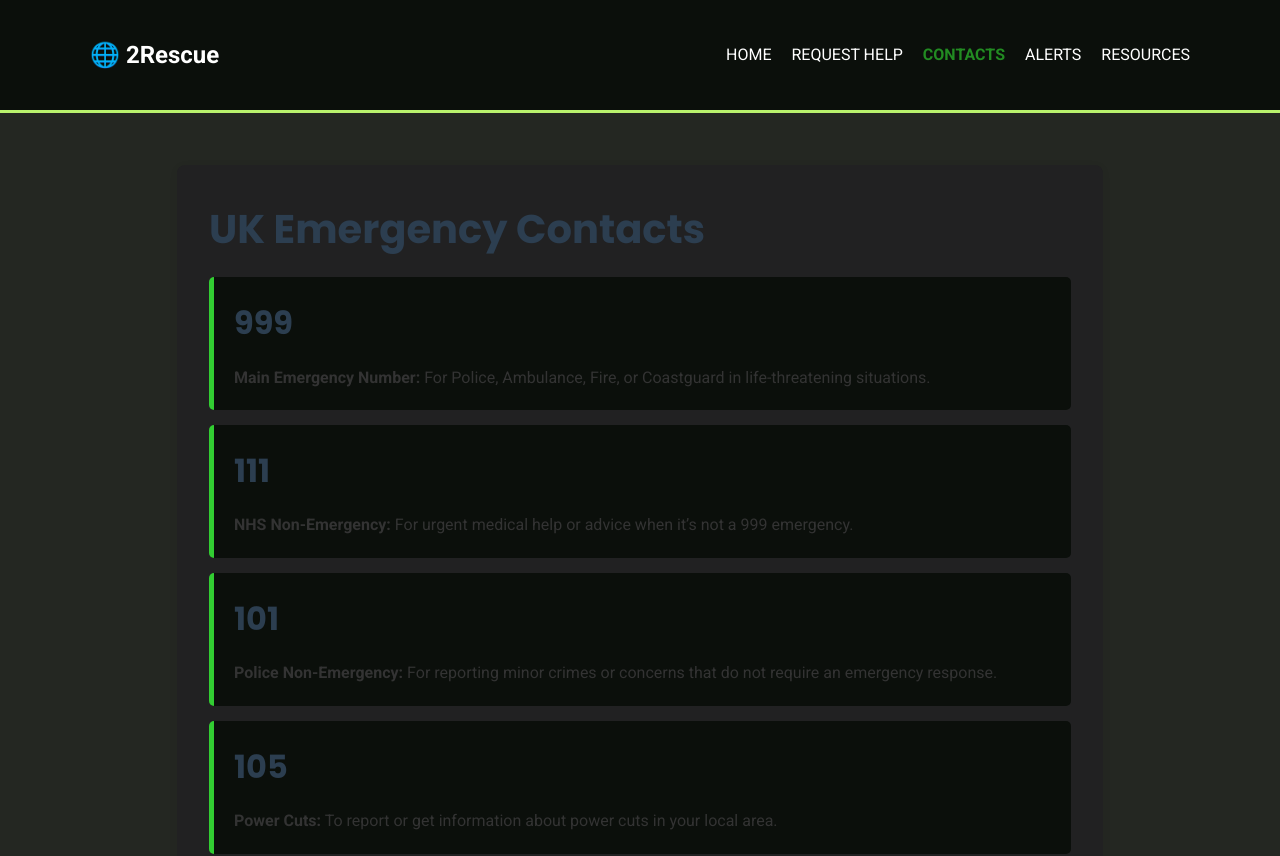
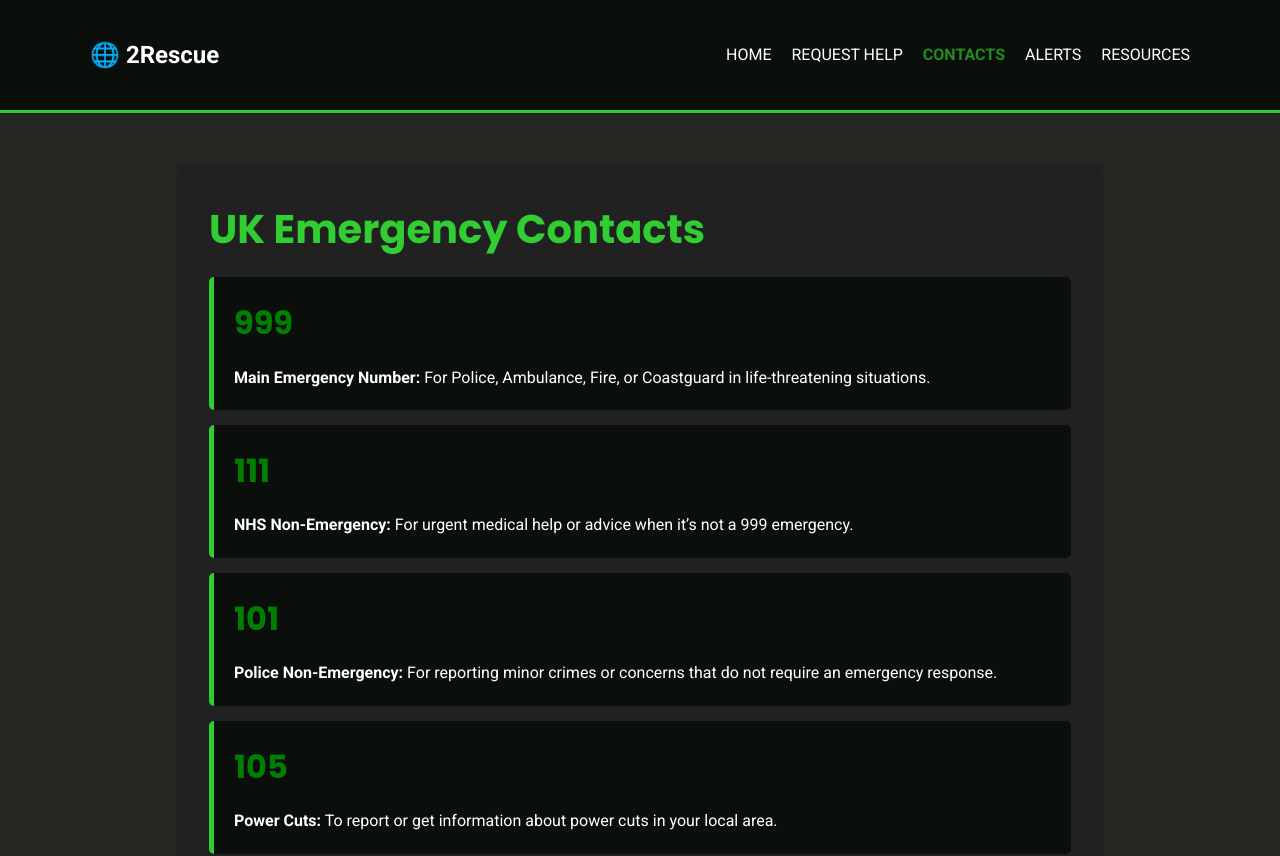
Before and after one commit to amiraTech/2Rescue, a React (Vite) app in the folder 2rescue/: page /contacts in a window 1280 px wide. Shown: the top 856 px of the page. Built offline with nearby package versions, Linux system fonts and the light colour scheme; no server answers.

Commit message:
Updated CSS

```diff
--- a/2rescue/src/App.css
+++ b/2rescue/src/App.css
@@ -126,7 +126,7 @@ form input, form textarea, form select {
   border-left: 5px solid #32CD32;
 }
 .contact-item h2 {
-  color: #2c3e50;
+  color: green;
   margin-top: 0;
 }
 
--- a/2rescue/src/components/Header.css
+++ b/2rescue/src/components/Header.css
@@ -2,7 +2,7 @@ header {
   background: #0b0f0b;
   color: #fff;
   padding: 1rem 0;
-  border-bottom: #b9f26d 3px solid;
+  border-bottom: #32cd32 3px solid;
 }
 
 header .container {
--- a/2rescue/src/index.css
+++ b/2rescue/src/index.css
@@ -13,14 +13,14 @@ body {
   min-height: 100vh;
   font-family: 'Roboto', sans-serif;
   background-color: #f4f7f6;
-  color: #333;
+  color: white;
   line-height: 1.6;
 }
 
 /* Set the heading font to Poppins */
 h1, h2, h3, h4, h5, h6 {
   font-family: 'Poppins', sans-serif;
-  color: #2c3e50;
+  color: #32CD32;
   margin-bottom: 1rem;
 }
 
```
